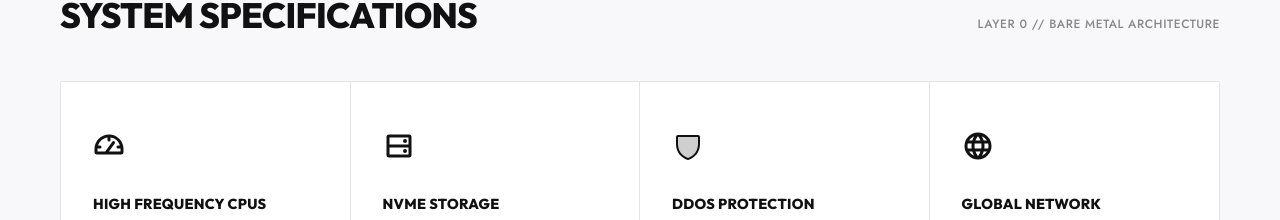
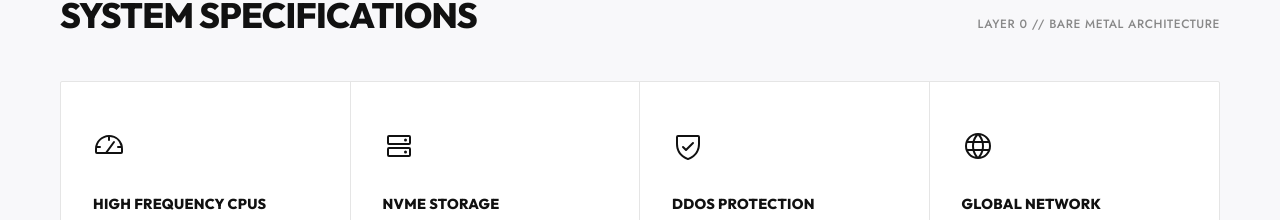
Before and after one commit to souiiii/Bytenia, a React (Vite) app: page /minecraft-servers in a window 1280 px wide. Shown: the part 935-1155 px from the top of the page. Built offline with nearby package versions, Linux system fonts and the light colour scheme; what react-world-flags would draw is missing.

Commit message:
feat: add MinecraftSystemSpecs component to display infrastructure hardware details

```diff
--- a/src/components/MinecraftSystemSpecs/MinecraftSystemSpecs.jsx
+++ b/src/components/MinecraftSystemSpecs/MinecraftSystemSpecs.jsx
@@ -1,26 +1,26 @@
 import React from 'react';
-import { Gauge, HardDrives, Shield, Globe } from '@phosphor-icons/react';
+import { Gauge, HardDrives, ShieldCheck, Globe } from '@phosphor-icons/react';
 import './MinecraftSystemSpecs.css';
 
 const MinecraftSystemSpecs = () => {
   const specs = [
     {
-      icon: <Gauge size={32} weight="bold" color="#111" />,
+      icon: <Gauge size={32} weight="regular" color="#111" />,
       title: "HIGH FREQUENCY CPUS",
       description: "Single-thread performance optimized for 20 TPS stability even under extreme world-gen workloads."
     },
     {
-      icon: <HardDrives size={32} weight="bold" color="#111" />,
+      icon: <HardDrives size={32} weight="regular" color="#111" />,
       title: "NVME STORAGE",
       description: "RAID 1 Enterprise NVMe arrays. Ultra-low seek times for instantaneous chunk loading and player data R/W."
     },
     {
-      icon: <Shield size={32} weight="duotone" color="#111" />,
+      icon: <ShieldCheck size={32} weight="regular" color="#111" />,
       title: "DDOS PROTECTION",
       description: "12Tbps persistent scrubbing layer. Automated filtering for Minecraft-specific protocol exploits."
     },
     {
-      icon: <Globe size={32} weight="bold" color="#111" />,
+      icon: <Globe size={32} weight="regular" color="#111" />,
       title: "GLOBAL NETWORK",
       description: "Direct peering with major ISPs. Tier-1 transit via Lumen, GTT, and NTT for sub-20ms global routing."
     }
```
